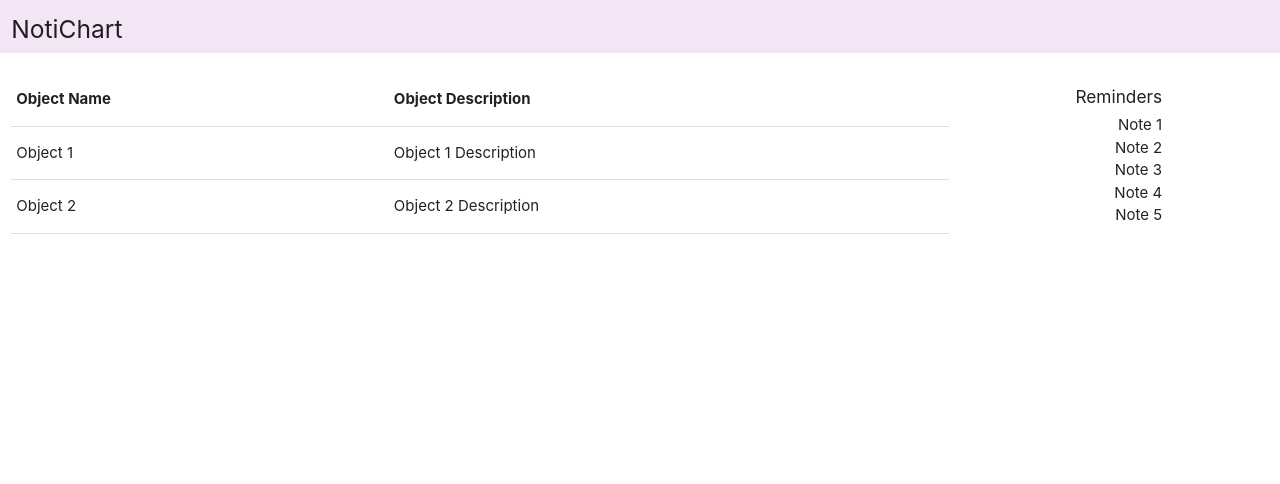
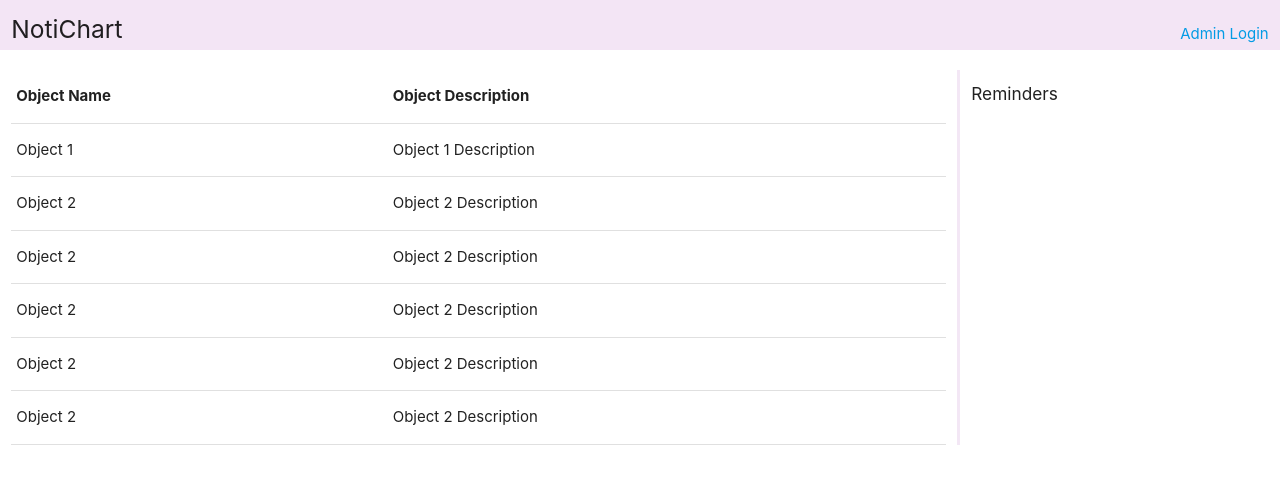
Before and after one commit to Ceribit/notichart, a Django app: page / in a window 1280 px wide. Shown: the top 484 px of the page. Run offline with Django 3.2, Linux system fonts and the light colour scheme; data that the repository does not hold is empty.

Commit message:
Added a notes model and slightly improved the html

```diff
--- a/dashboard/admin.py
+++ b/dashboard/admin.py
@@ -2,5 +2,6 @@
 from __future__ import unicode_literals
 
 from django.contrib import admin
-
+from .models import Notes
 # Register your models here.
+admin.site.register(Notes)
--- a/dashboard/templates/dashboard/home.html
+++ b/dashboard/templates/dashboard/home.html
@@ -7,12 +7,19 @@
   </head>
   <body>
     <div class="row">
-      <div class="col s12 purple lighten-5 left-align">
-        <h5>NotiChart</h5>
+      <div style="height:50px" class="col s10 purple lighten-5">
+        <div>
+          <h5>NotiChart</h5>
+        </div>
+      </div>
+      <div style="height:50px" class="col s2 purple lighten-5 right-align">
+        <br>
+        <a href="/admin">Admin Login</a>
       </div>
     </div>
+
     <div class="row">
-      <div class="col s9">
+      <div style="border-right: 3px solid #F3E7F5;"  class="col s9">
         <table>
           <thead>
             <tr>
@@ -29,23 +36,36 @@
               <td>Object 2</td>
               <td>Object 2 Description</td>
             </tr>
+            <tr>
+              <td>Object 2</td>
+              <td>Object 2 Description</td>
+            </tr>
+            <tr>
+              <td>Object 2</td>
+              <td>Object 2 Description</td>
+            </tr>
+            <tr>
+              <td>Object 2</td>
+              <td>Object 2 Description</td>
+            </tr>
+            <tr>
+              <td>Object 2</td>
+              <td>Object 2 Description</td>
+            </tr>
           </tbody>
         </table>
       </div>
-      <div class="col s2">
-      <ul class="collection-with-header right-align">
+      <div class="col s3">
+      <ul class="collection-with-header left-align">
         <li class="collection-header"> <h6>Reminders</h6> </li>
-        <li class="collection-item">Note 1</li>
-        <li class="collection-item">Note 2</li>
-        <li class="collection-item">Note 3</li>
-        <li class="collection-item">Note 4</li>
-        <li class="collection-item">Note 5</li>
-
-
+        {% for note in notes %}
+        <li class="collection-item">
+          - {{note.body}} in {{note.days_left}}
+        </li>
+        {% endfor %}
       </div>
       </ul>
     </div>
 
-
   </body>
 </html>
--- a/dashboard/urls.py
+++ b/dashboard/urls.py
@@ -1,5 +1,5 @@
 from django.conf.urls import url
 from . import views
 urlpatterns = [
-    url(r'^$', views.home, name = 'home')
+    url(r'^', views.home, name = 'home')
 ]
--- a/dashboard/views.py
+++ b/dashboard/views.py
@@ -3,6 +3,12 @@ from __future__ import unicode_literals
 
 from django.shortcuts import render
 from django.http import HttpResponse
+from .models import Notes
+from datetime import date
 # Create your views here.
 def home(request):
-    return render(request, 'dashboard/home.html')
+    note_list = Notes.objects.all()[:10]
+    context = {
+        'notes' : note_list
+    }
+    return render(request, 'dashboard/home.html', context)
--- a/notichart/urls.py
+++ b/notichart/urls.py
@@ -18,5 +18,5 @@ from django.contrib import admin
 
 urlpatterns = [
     url(r'^admin/', admin.site.urls),
-    url(r'^$', include('dashboard.urls'))
+    url(r'^', include('dashboard.urls'))
 ]
```
Also changed, not shown: dashboard/models.py (+17 -0 lines), dashboard/migrations/0001_initial.py (added), 6 other files.
